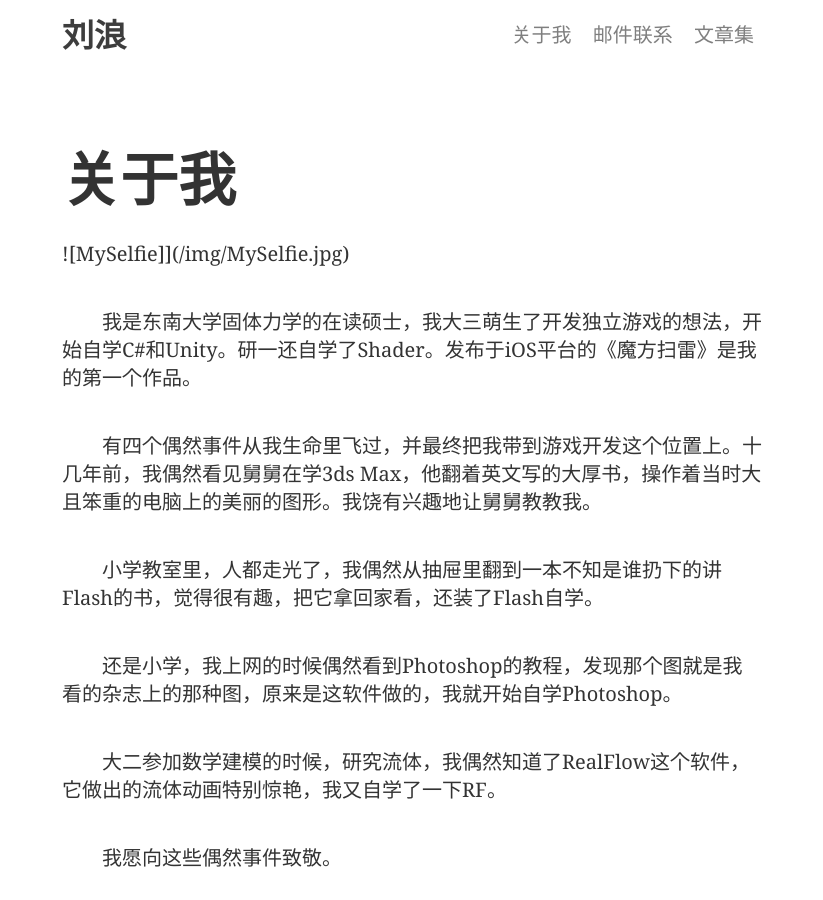
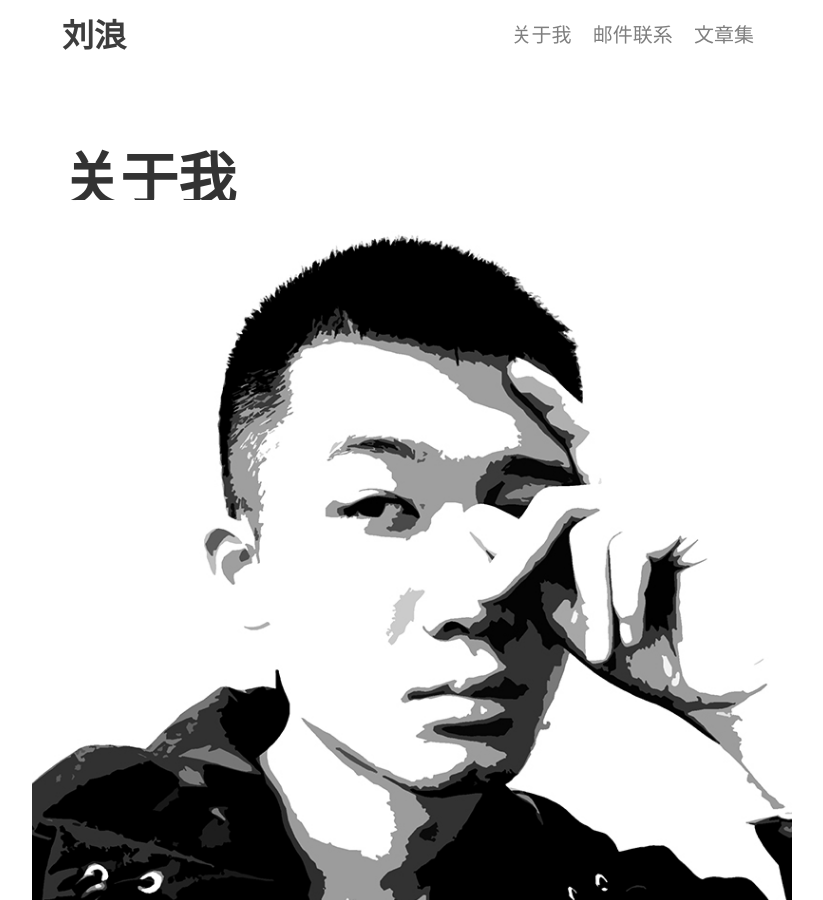
Before and after one commit to Liulang-whynotme/Liulang-whynotme.github.io, a Jekyll site: the page built from about.md, in a window 1280 px wide and 900 px high. Shown: the whole window, without its empty margins (228-1051 px from the left). Built offline with Jekyll 4.4.1, drawn with Linux system fonts in a browser that asks for light colours; nearby versions of some CDN libraries.

Commit message:
Selfie Uploaded

```diff
--- a/about.md
+++ b/about.md
@@ -2,7 +2,7 @@
 layout: page
 title: 关于我
 ---
-![MySelfie]]({{ site.baseurl }}/img/MySelfie.jpg)
+![MySelfie]({{ site.baseurl }}/img/MySelfie.jpg)
 <p style="text-indent:2em">我是东南大学固体力学的在读硕士，我大三萌生了开发独立游戏的想法，开始自学C#和Unity。研一还自学了Shader。发布于iOS平台的《魔方扫雷》是我的第一个作品。</p>
 <p style="text-indent:2em">有四个偶然事件从我生命里飞过，并最终把我带到游戏开发这个位置上。十几年前，我偶然看见舅舅在学3ds Max，他翻着英文写的大厚书，操作着当时大且笨重的电脑上的美丽的图形。我饶有兴趣地让舅舅教教我。</p>
 <p style="text-indent:2em">小学教室里，人都走光了，我偶然从抽屉里翻到一本不知是谁扔下的讲Flash的书，觉得很有趣，把它拿回家看，还装了Flash自学。</p>
```
